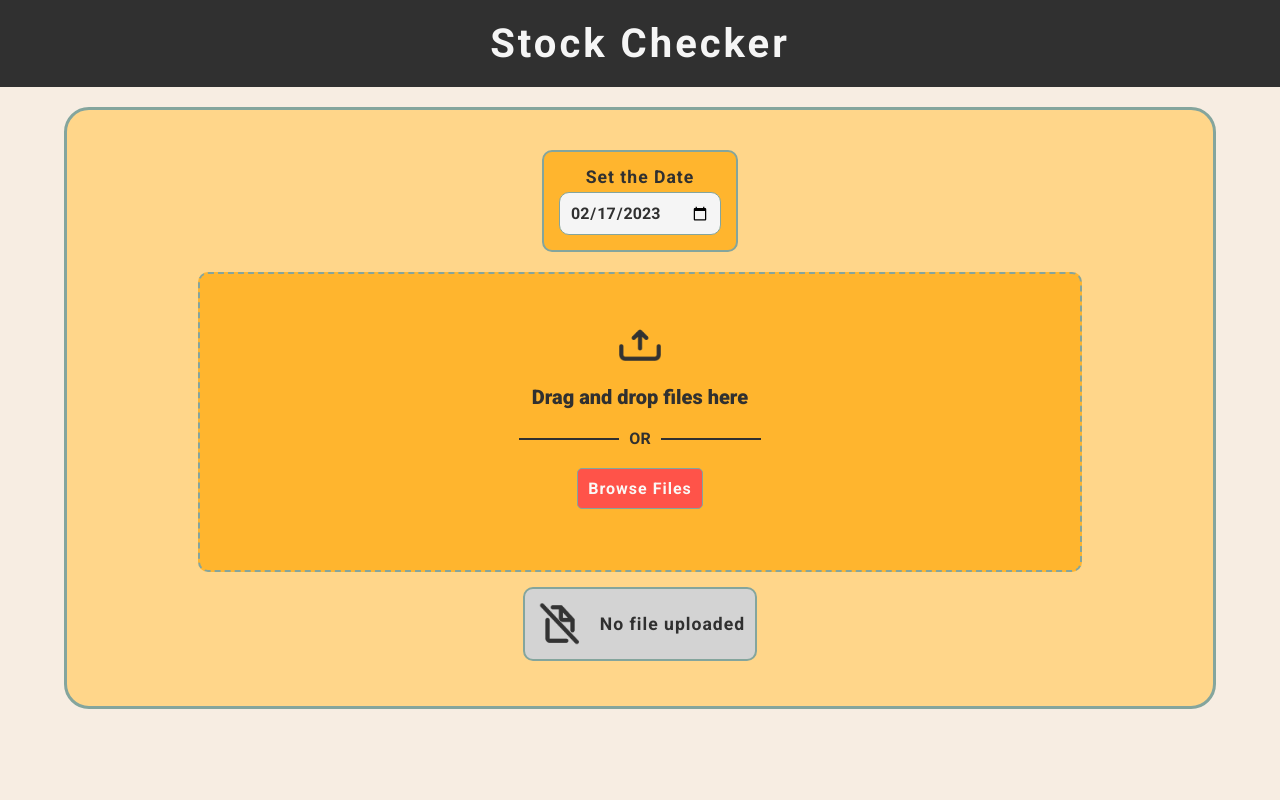
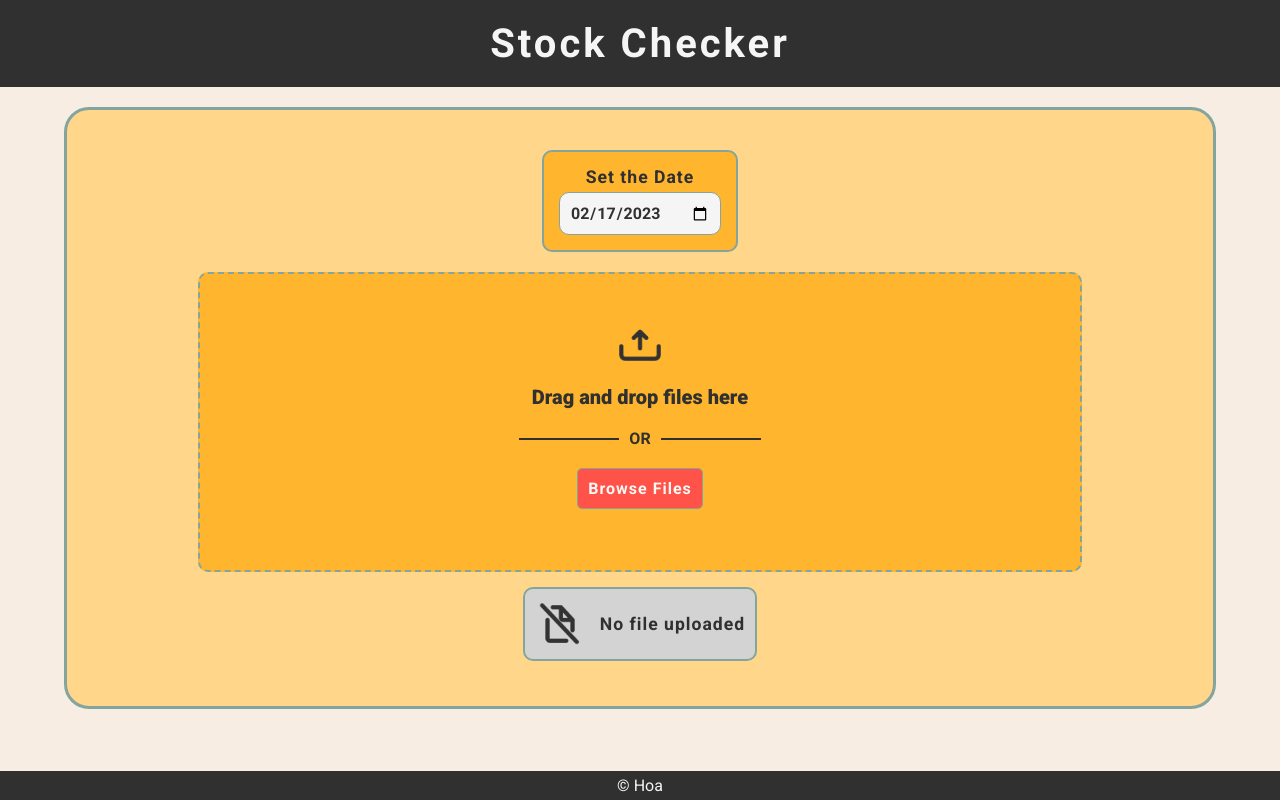
Before and after one commit to hoahdo/stock-checker, a React (Vite) app: page / in a window 1280 px wide. Built offline with nearby package versions, Linux system fonts and the light colour scheme; no server answers; what react-finnhub would draw is missing.

Commit message:
add footer

```diff
--- a/src/App.jsx
+++ b/src/App.jsx
@@ -1,11 +1,13 @@
 import Header from "./components/Header";
 import Upload from "./components/Upload";
+import Footer from "./components/Footer";
 
 function App() {
 	return (
 		<div className="App">
 			<Header />
 			<Upload />
+			<Footer />
 		</div>
 	);
 }
--- /dev/null
+++ b/src/components/Footer.jsx
@@ -0,0 +1,9 @@
+function Footer() {
+	return (
+		<footer className="footer--container">
+			<p className="footer-text">&copy; Hoa</p>
+		</footer>
+	);
+}
+
+export default Footer;
--- a/src/index.css
+++ b/src/index.css
@@ -22,6 +22,20 @@ body {
 	font-weight: 700;
 	letter-spacing: 3px;
 	font-size: 2.5rem;
+}
+
+/**** FOOTER ****/
+.footer--container {
+	position: fixed;
+	background-color: #303030;
+	bottom: 0;
+	width: 100%;
+	padding: 5px;
+	text-align: center;
+}
+
+.footer-text {
+	color: whitesmoke;
 }
 
 /**** DATE ****/
```
